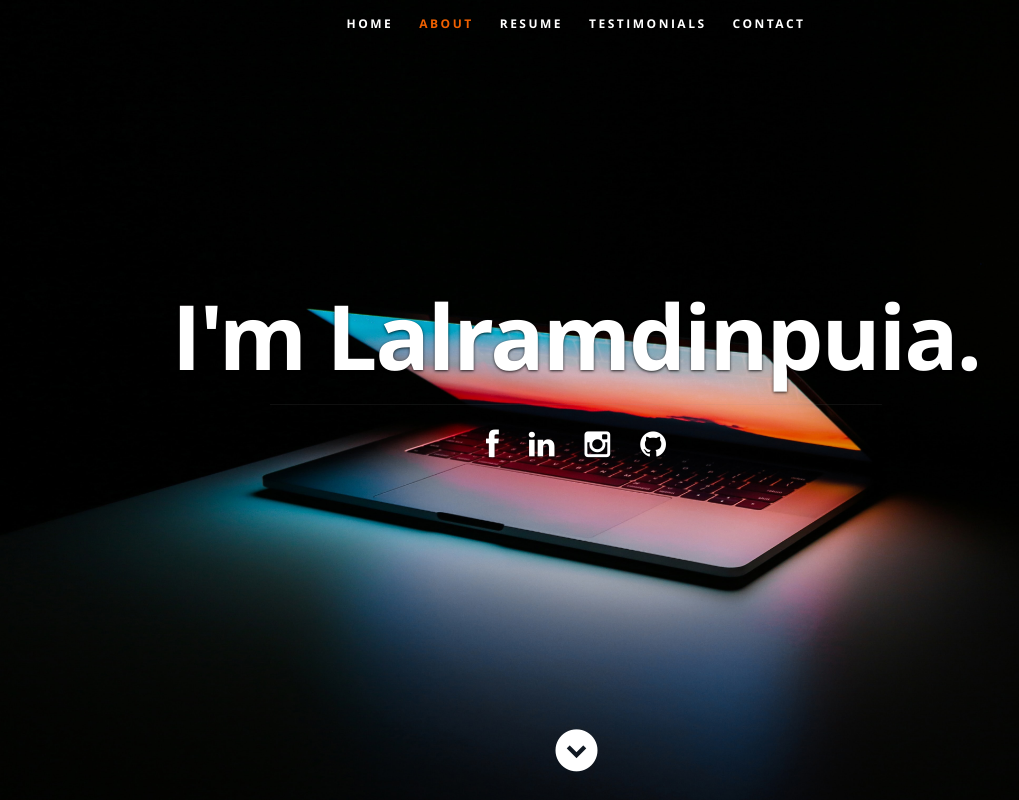
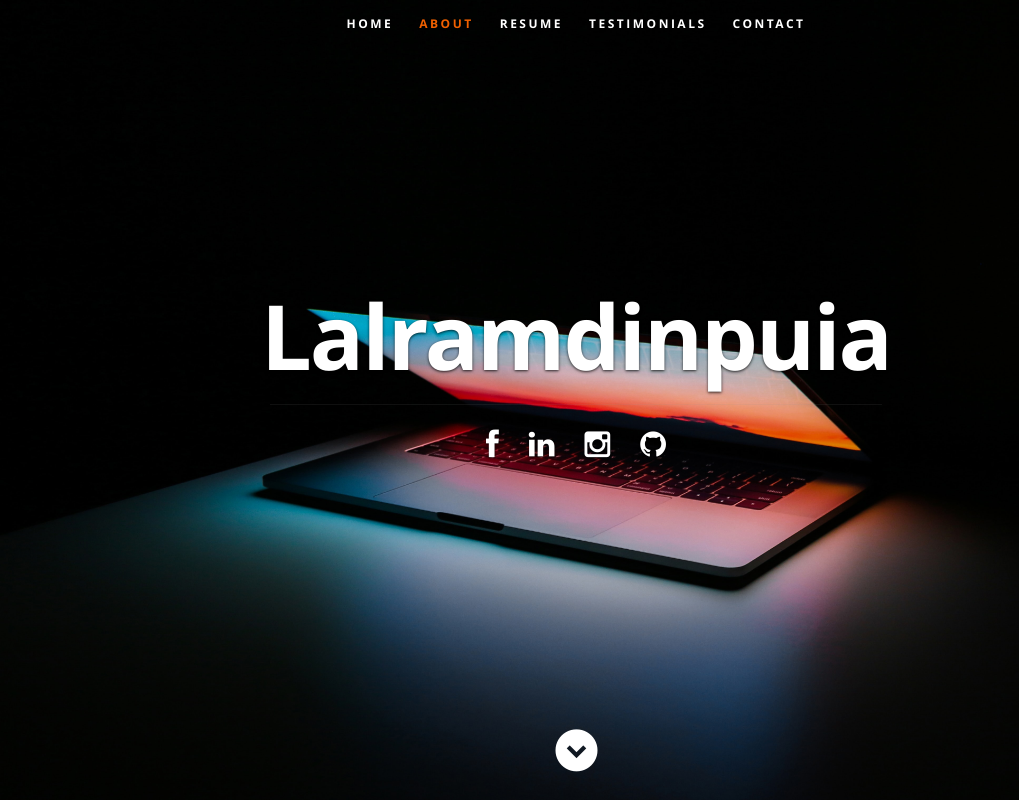
Before and after one commit to Ramdinpuia29/MyPortfolio, a React (Create React App) app: page / in a window 1280 px wide. Shown: the top 800 px of the page, without its empty margins (64-1083 px from the left). Built offline with nearby package versions, Linux system fonts and the light colour scheme.

Commit message:
Update Header.js

```diff
--- a/src/Components/Header.js
+++ b/src/Components/Header.js
@@ -59,7 +59,7 @@ class Header extends Component {
 
         <div className="row banner">
           <div className="banner-text">
-            <h1 className="responsive-headline">I'm {name}.</h1>
+            <h1 className="responsive-headline">{name}</h1>
             <hr />
             <ul className="social">{networks}</ul>
           </div>
```
